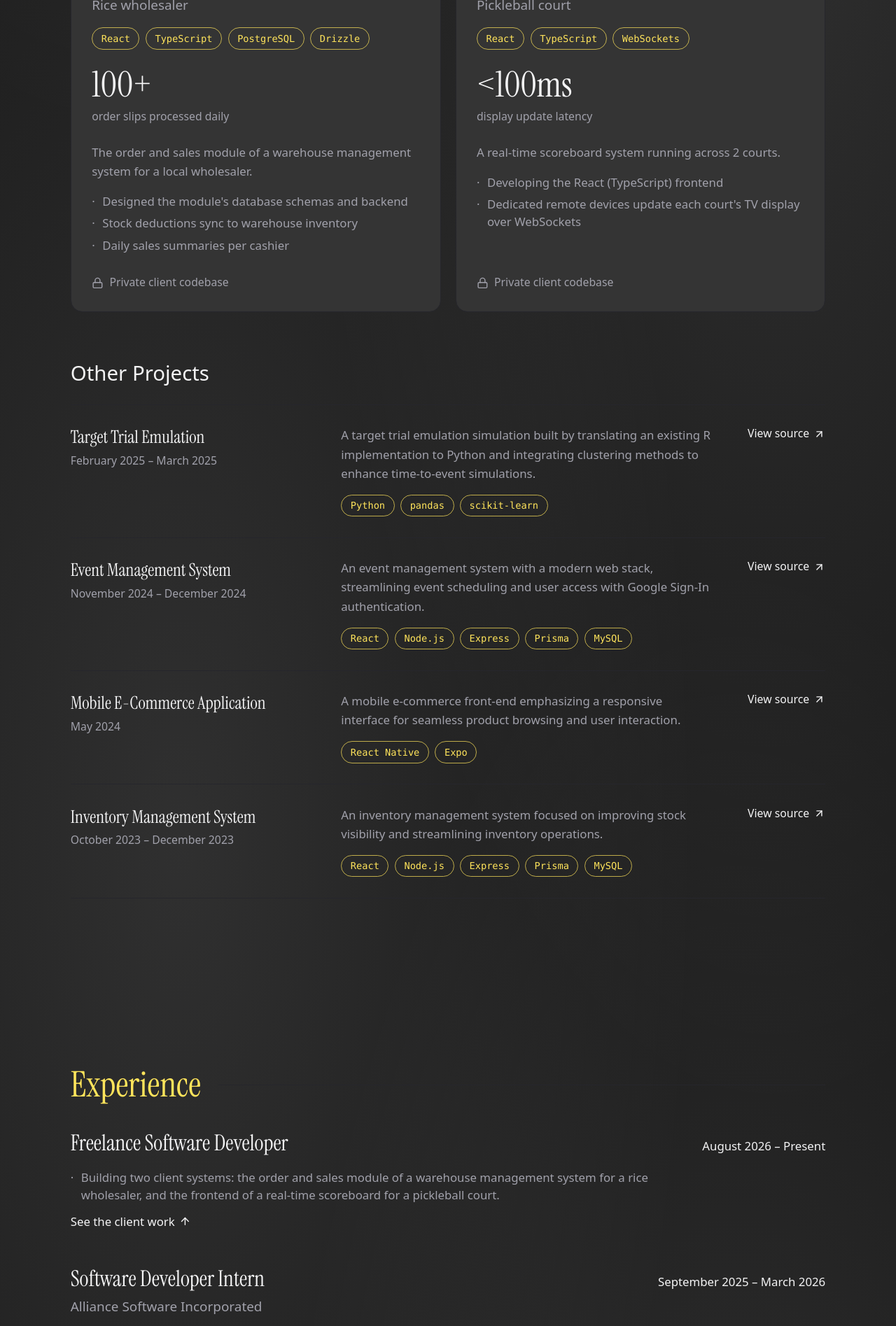
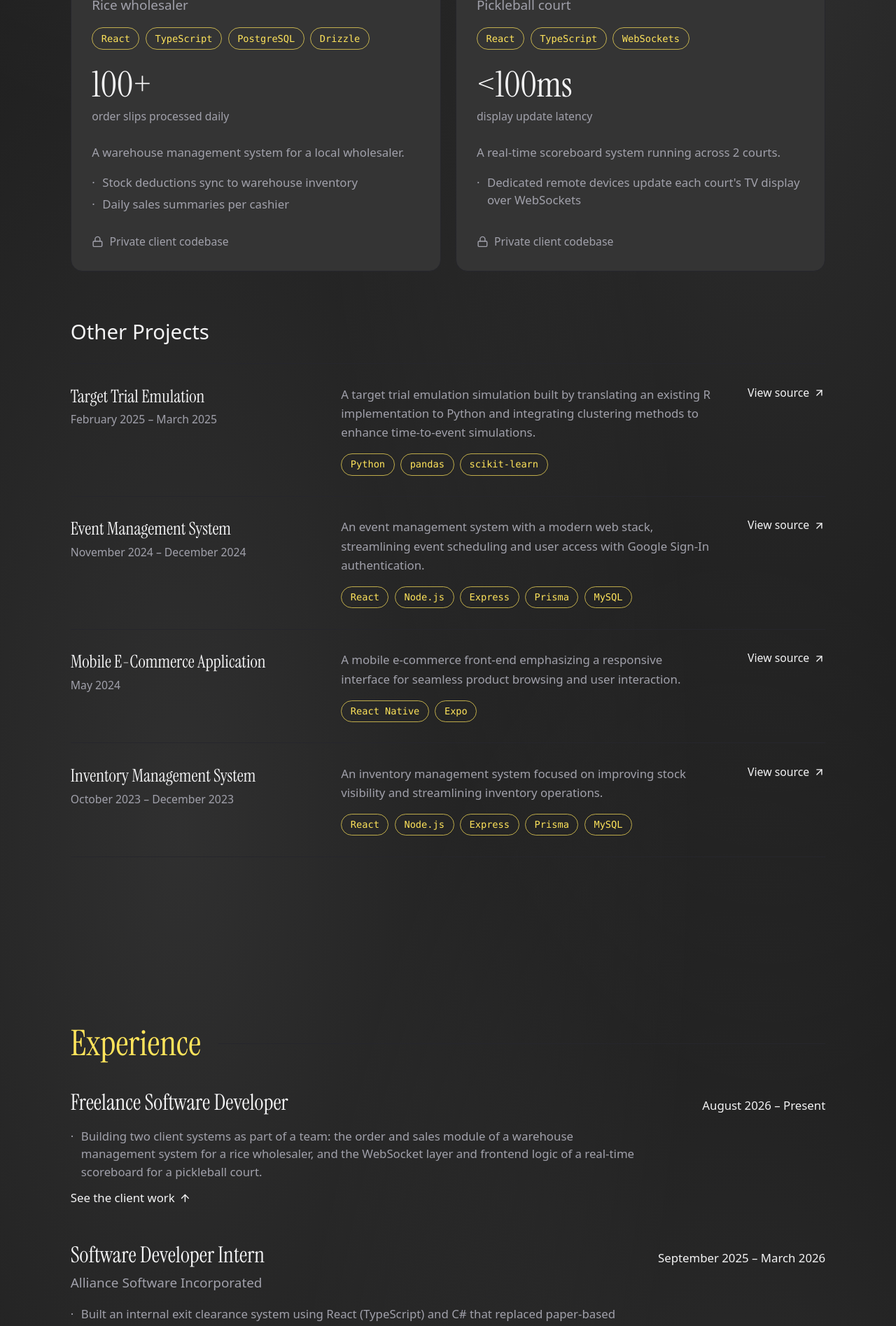
Before and after one commit to CedRaf/Portfolio, a React (Vite) app: page / in a window 1280 px wide. Shown: the part 1843-3738 px from the top of the page at 70% size. Built offline with nearby package versions, Linux system fonts and the light colour scheme.

Commit message:
feat: enhanced project descriptions and roles for improved clarity and detail

```diff
--- a/src/data/experience.ts
+++ b/src/data/experience.ts
@@ -38,7 +38,7 @@
     // The résumé lists both client engagements here; on the site they are
     // project cards (see `projects.ts`), so this entry only summarises them.
     highlights: [
-      'Building two client systems: the order and sales module of a warehouse management system for a rice wholesaler, and the frontend of a real-time scoreboard for a pickleball court.',
+      'Building two client systems as part of a team: the order and sales module of a warehouse management system for a rice wholesaler, and the WebSocket layer and frontend logic of a real-time scoreboard for a pickleball court.',
     ],
     link: { href: '#client-work', label: 'See the client work' },
   },
--- a/src/data/projects.ts
+++ b/src/data/projects.ts
@@ -27,12 +27,16 @@
         notes: string[]
         repoUrl: string
         paperUrl: string
+        paperImage: { src: string; alt: string }
       }
     | {
         kind: 'client'
         client: string
         /** Client codebases are private, so there is no link — only a figure. */
         figure: { text: string; label: string }
+        /** Both are team builds, so the card says which part was mine. */
+        team: boolean
+        role: string
         highlights: string[]
         ongoing: boolean
       }
@@ -63,21 +67,29 @@
     ],
     repoUrl: 'https://github.com/Shabimbawa/RAG_Framework',
     paperUrl: 'https://ieeexplore.ieee.org/document/11467963',
+    paperImage: {
+      src: '/images/rag-paper-listing.png',
+      alt: 'IEEE Xplore listing: Integrating Dense, Sparse, and Graph-Based Approaches in Financial Data Analysis for a Retrieval-Augmented Generation Framework, listing Cedric Thomas Y. Rafanan, Rhenz Gerard G. Largo and Glenn B. Pepito as authors',
+    },
   },
   // Client work comes from the Freelance role on the résumé, which lists these
   // as engagements under Experience. They have no dates of their own, so each
   // carries the role's period.
+  //
+  // TODO: the team framing and the scoreboard's WebSocket role are ahead of the
+  // Sept 2026 résumé, which says only "Developing the React (TypeScript)
+  // frontend". Cedric is updating the PDF to match — re-check once it lands.
   {
     kind: 'client',
     title: 'Order Management System',
     client: 'Rice wholesaler',
     period: 'August 2026 – Present',
     stack: ['React', 'TypeScript', 'PostgreSQL', 'Drizzle'],
-    description:
-      'The order and sales module of a warehouse management system for a local wholesaler.',
+    description: 'A warehouse management system for a local wholesaler.',
     figure: { text: '100+', label: 'order slips processed daily' },
+    team: true,
+    role: 'The order and sales module, including its database schemas and backend.',
     highlights: [
-      "Designed the module's database schemas and backend",
       'Stock deductions sync to warehouse inventory',
       'Daily sales summaries per cashier',
     ],
@@ -91,8 +103,9 @@
     stack: ['React', 'TypeScript', 'WebSockets'],
     description: 'A real-time scoreboard system running across 2 courts.',
     figure: { text: '<100ms', label: 'display update latency' },
+    team: true,
+    role: "The WebSocket layer, server and client, and the frontend's core logic and state.",
     highlights: [
-      'Developing the React (TypeScript) frontend',
       "Dedicated remote devices update each court's TV display over WebSockets",
     ],
     ongoing: true,
```
